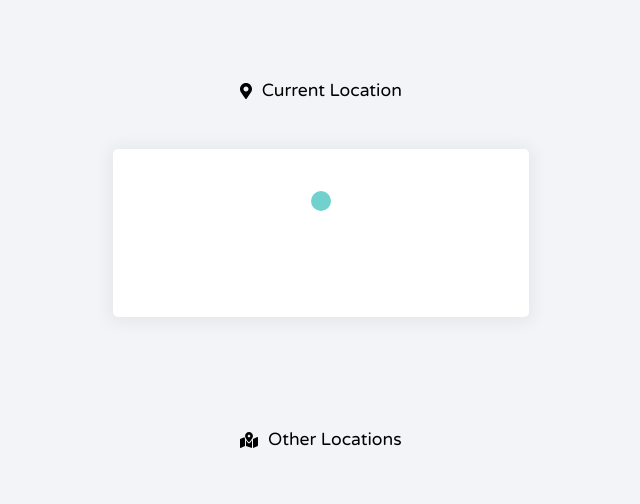
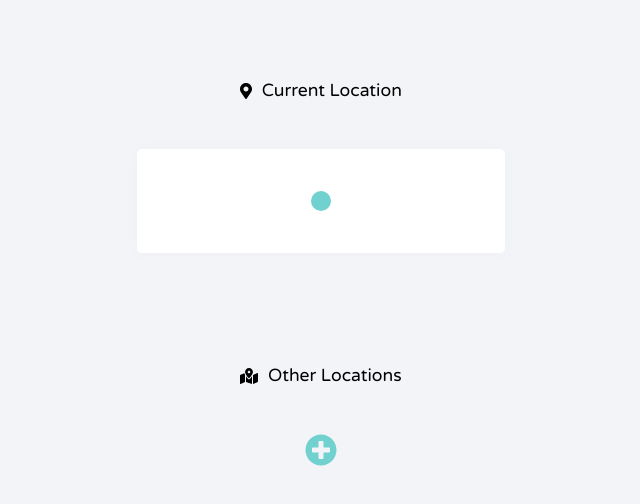
Before and after one commit to Roninanu777/react_weatherapp, a React (Create React App) app: page / in a window 1280 px wide. Shown: the top 504 px of the page, without its empty margins (319-959 px from the left). Built offline with nearby package versions, Linux system fonts and the light colour scheme; no server answers.

Commit message:
Added add button

```diff
--- a/src/components/CurrLocWeather.js
+++ b/src/components/CurrLocWeather.js
@@ -50,7 +50,7 @@ class CurrLocWeather extends Component{
         }
 
         const error = () => {
-            this.setState({status: 'unable', error: 'Allow location access'});
+            this.setState({status: 'unable', error: 'Please enable location access'});
         }
 
         if(navigator.geolocation){
--- a/src/components/OtherLocWeather.js
+++ b/src/components/OtherLocWeather.js
@@ -1,6 +1,6 @@
 import React, { Component } from 'react';
 import styled from 'styled-components';
-import { faMapMarkedAlt } from "@fortawesome/free-solid-svg-icons";
+import { faMapMarkedAlt, faPlusCircle } from "@fortawesome/free-solid-svg-icons";
 import { FontAwesomeIcon } from "@fortawesome/react-fontawesome";
 
 
@@ -22,6 +22,14 @@ const P = styled.p`
     font-family: 'Varela Round', sans-serif;
 `;
 
+const Add = styled.div`
+    display: flex;
+    width: 100%;
+    align-items: center;
+    justify-content: center;
+    color: #71d1cf;
+`;
+
 class OtherLocWeather extends Component {
     render() {
         return (
@@ -30,6 +38,9 @@ class OtherLocWeather extends Component {
                     <FontAwesomeIcon style={{marginRight: '.6rem'}} icon={faMapMarkedAlt}></FontAwesomeIcon>
                     <P>Other Locations</P>
                 </Other>
+                <Add>
+                    <FontAwesomeIcon style={{cursor: 'pointer'}} icon={faPlusCircle} size='2x'></FontAwesomeIcon>
+                </Add>
             </Container>
         )
     }
--- a/src/components/Weather.js
+++ b/src/components/Weather.js
@@ -1,7 +1,11 @@
 import React from 'react';
-import styled from 'styled-components';
+import styled, {keyframes} from 'styled-components';
 
 //-------------------------------------------------------------------------------------------------------
+const Up = keyframes`
+    top: -1rem;
+`;
+
 const Container = styled.div`
     background-color: white;
     display: flex;
@@ -10,17 +14,21 @@ const Container = styled.div`
     justify-content: center;
     width: 100%;
     cursor: pointer;
-    padding: 2rem 3rem;
+    padding: 2rem 1.5rem;
     transition: all 0.2s ease;
     border-radius: 5px;
-    box-shadow: 0 .1rem 1rem 5px rgba(0,0,0,0.05);
+    box-shadow: 0 .1rem 1rem 5px rgba(0,0,0,0.01);
+    &:hover{
+        box-shadow: 0 .1rem 1rem 5px rgba(0,0,0,0.1);
+        animation: ${Up} 0.2s ease-out;
+    }
 `;
 
 const Condition = styled.div`
     display: flex;
     align-items: center;
     width: 100%;
-    margin: 2rem 0;
+    margin: 1.7rem 0;
     justify-content: space-evenly;
 `;
 
@@ -38,17 +46,36 @@ const City = styled.p`
 function Weather(props) {
     const { temperature, city, country, loader, status, description, icon, error} = props.blob;
     const weather_icon = `http://openweathermap.org/img/wn/${icon}@2x.png`;
+
+    const renderContent = () => {
+        if(status === 'fetching'){
+            return loader;
+        }
+        else if(status === 'fetched'){
+            return (
+                <React.Fragment>
+                    { city && country && <City>{city}, {country}</City> }
+                    <Condition>
+                        { icon && <img src={weather_icon} alt="weather-icon" />}
+                        { temperature && <Temp>{temperature.toFixed()}°C</Temp> }
+                    </Condition>
+                    { description && <p style={{color: '#3aafa9'}}>{description}</p> }
+                </React.Fragment>
+            )
+        }
+        else if(status === 'unable'){
+            return <p style={{color: 'red', padding: '1rem 0', fontFamily: "'Varela Round', sans-serif", fontSize: '1.2rem'}}>{error}</p>
+        }
+        else{
+            return <p style={{color: 'red', padding: '1rem 0'}}>{error}</p>
+        }
+
+    }
+
     return (
         <React.Fragment>
             <Container>
-                { (status == 'fetching') ? loader : <></>}
-                { city && country && <City>{city}, {country}</City> }
-                <Condition>
-                    { icon && <img src={weather_icon} alt="weather-icon" />}
-                    { temperature && <Temp>{temperature.toFixed()}°C</Temp> }
-                </Condition>
-                { description && <p style={{color: '#3aafa9'}}>{description}</p> }
-                { error && <p>{error}</p> }
+                {renderContent()}
             </Container>
         </React.Fragment>
     )
```
